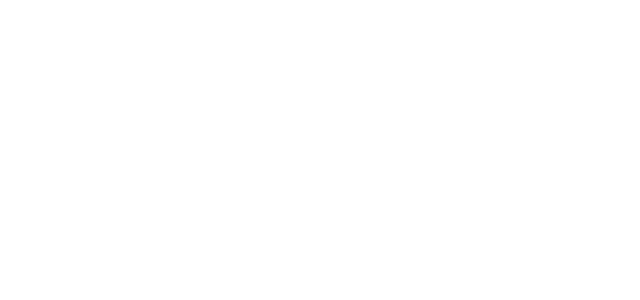
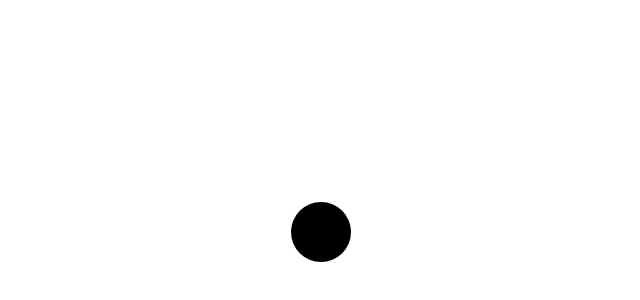
Before and after one commit to kendalenz/mouse-follower, a React app: page /#/ in a window 1280 px wide. Shown: the part 26-326 px from the top of the page, without its empty margins (167-807 px from the left). Built offline with nearby package versions, Linux system fonts and the light colour scheme; the HTML template or start-up script is replaced by a standard one.

Commit message:
created circle for mouse

```diff
--- a/src/Components/Home.js
+++ b/src/Components/Home.js
@@ -1,9 +1,22 @@
 import React from 'react';
-import { range } from 'd3';
 
+const width = 960;
+const height = 500;
+const circleX = width / 2;
+const cicleY = height / 2;
+const circleRadius = 30;
 
 const Home = () => (
-   <div></div>
+  <div>
+    <svg width={width} height={height}>
+      <circle
+        cx={circleX}
+        cy={cicleY}
+        r={circleRadius}
+      >
+      </circle>
+    </svg>
+  </div>
 );
 
 export default Home;
```
Also changed, not shown: src/Components/BackGroundCircle.js (deleted, +0 -11 lines), 2 other files (tests, documents, lock files or other folders).
